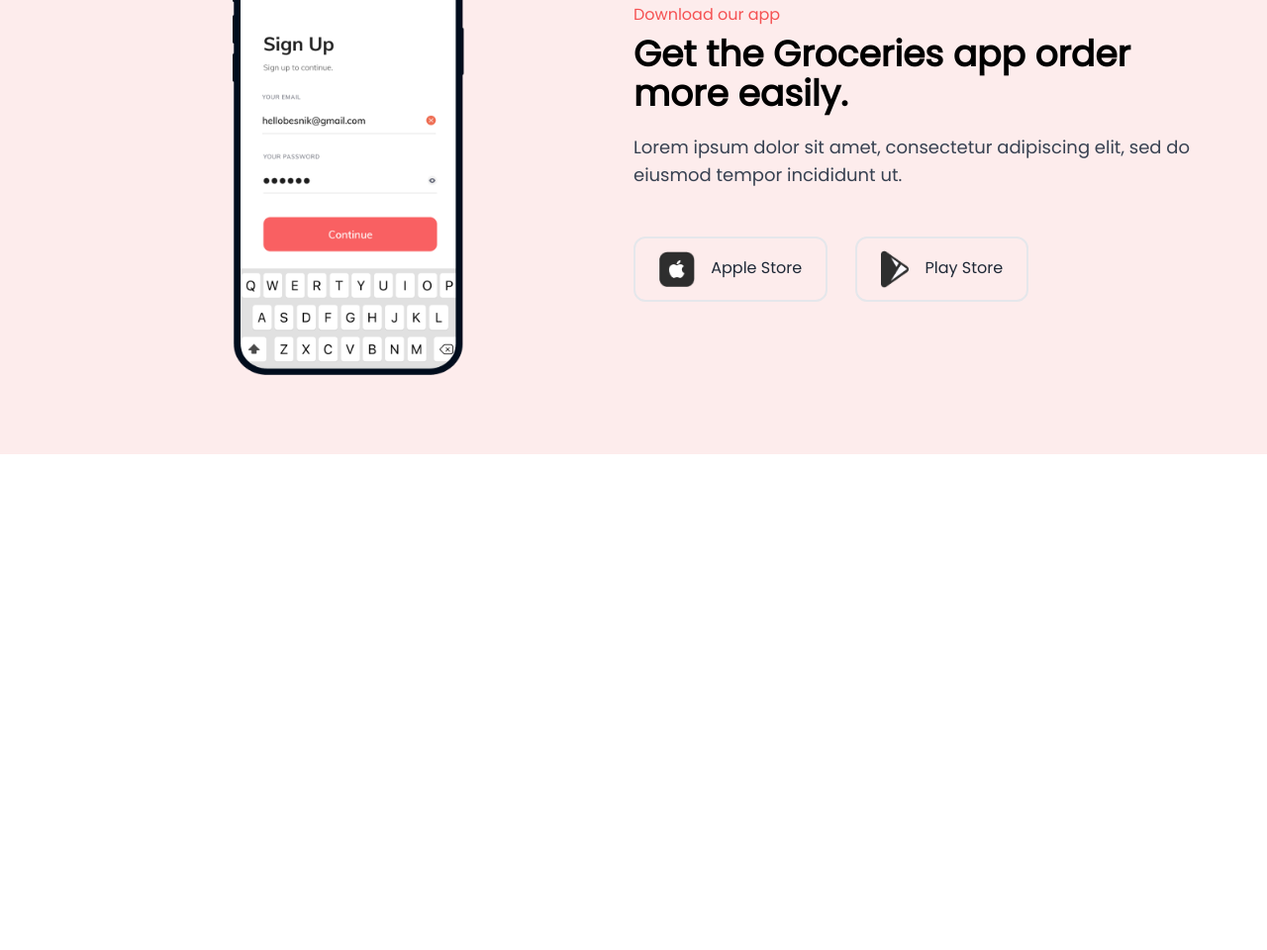
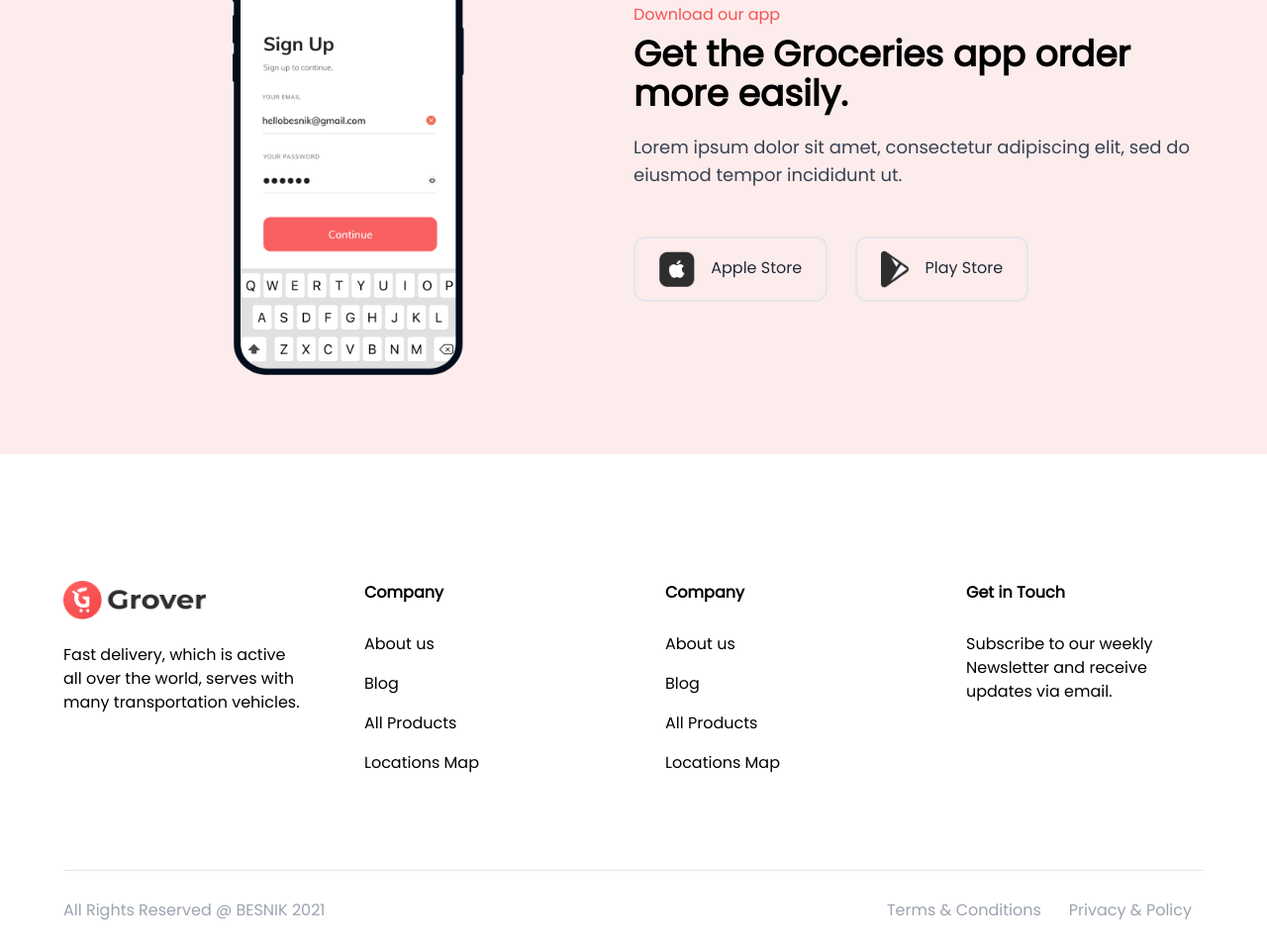
Before and after one commit to irazramin/grover, a plain HTML site: page index.html in a window 1280 px wide. Shown: the part 2717-3677 px from the top of the page at 99% size. Before the commit the page ends 3176 px from the top, so only its background shows below. Drawn offline with nearby package versions, Linux system fonts and the light colour scheme.

Commit message:
footer added

```diff
--- a/index.html
+++ b/index.html
@@ -249,5 +249,58 @@
         </div>
       </section>
     </main>
+
+    <!-- footer -->
+    <footer class="mt-32 mb-7">
+      <div class="container">
+        <div class="grid grid-cols-4 gap-16">
+          <div>
+            <img class="w-36" src="img/logo.png" alt="" />
+            <p class="font-normal text-base mt-6">
+              Fast delivery, which is active all over the world, serves with
+              many transportation vehicles.
+            </p>
+          </div>
+          <div>
+            <h4 class="text-base font-semibold">Company</h4>
+
+            <ul class="mt-7">
+              <li class="my-4">About us</li>
+              <li class="my-4">Blog</li>
+              <li class="my-4">All Products</li>
+              <li class="my-4">Locations Map</li>
+            </ul>
+          </div>
+          <div>
+            <h4 class="text-base font-semibold">Company</h4>
+
+            <ul class="mt-7">
+              <li class="my-4">About us</li>
+              <li class="my-4">Blog</li>
+              <li class="my-4">All Products</li>
+              <li class="my-4">Locations Map</li>
+            </ul>
+          </div>
+          <div>
+            <h4 class="text-base font-semibold">Get in Touch</h4>
+
+            <ul class="mt-7">
+              <p class="font-normal text-base">
+                Subscribe to our weekly Newsletter and receive updates via
+                email.
+              </p>
+            </ul>
+          </div>
+        </div>
+        <hr class="mt-20" />
+        <div class="flex justify-between items-center mt-7">
+          <p class=" text-gray-400 text-base font-normal">All Rights Reserved @ BESNIK 2021</p>
+          <div class="flex">
+            <p class="mr-7 text-gray-400 text-base font-normal">Terms & Conditions</p>
+            <p class="mr-3 text-gray-400 text-base font-normal">Privacy & Policy</p>
+          </div>
+        </div>
+      </div>
+    </footer>
   </body>
 </html>
```
